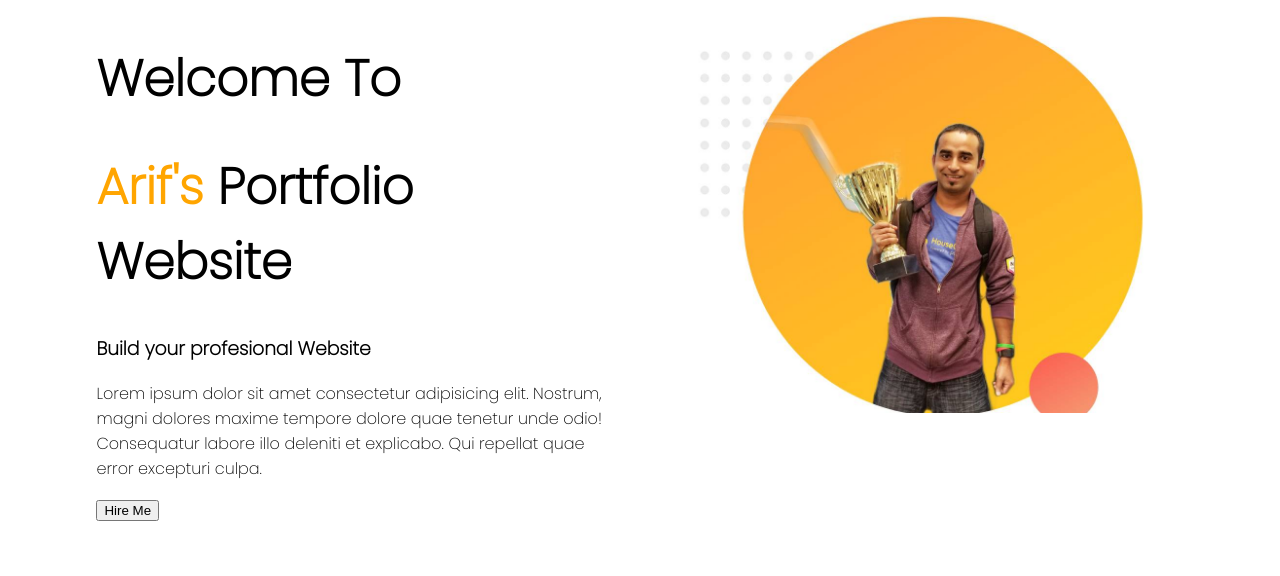
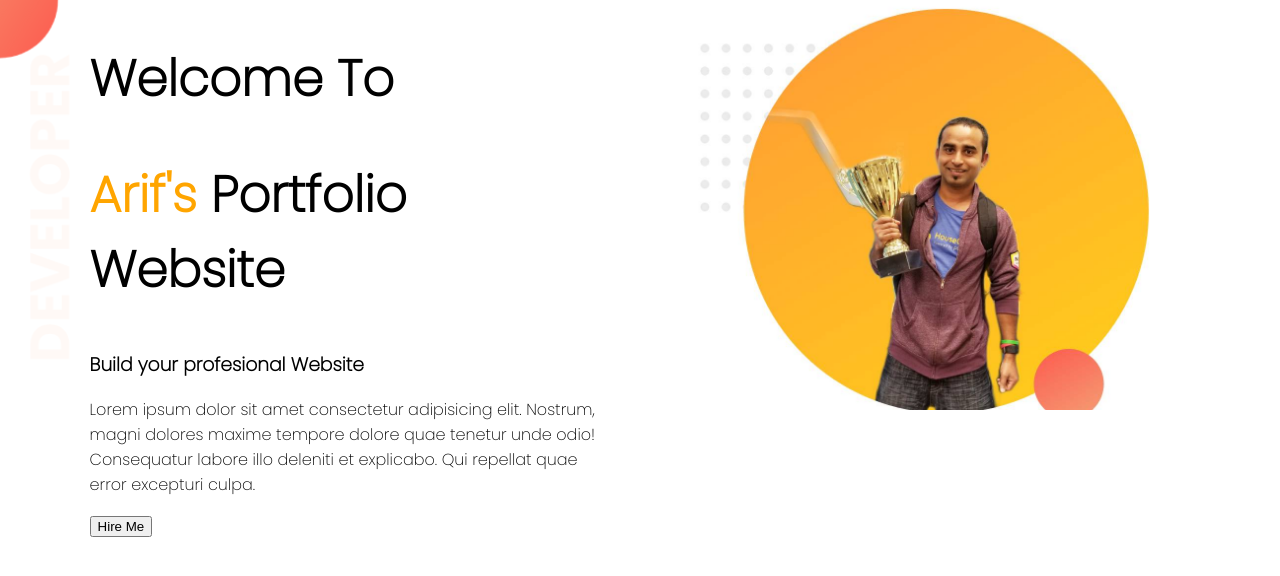
Before and after one commit to Ariful145/web-portfolio, a plain HTML site: page index.html in a window 1280 px wide. Drawn offline with Linux system fonts and the light colour scheme.

Commit message:
top-section banner added

```diff
--- a/index.html
+++ b/index.html
@@ -9,6 +9,7 @@
     <link rel="stylesheet" href="style.css">
     </head>
 <body>
+    <section class="top-section">
         <div class="half-width">
             <h1>Welcome To</h1>
             <h1><span class="name">Arif's</span> Portfolio Website</h1>
@@ -19,5 +20,6 @@
         <div class="half-width">
             <img src="images/profile.jpg">
         </div>
+    </section>
 </body>
 </html>
--- a/style.css
+++ b/style.css
@@ -1,5 +1,6 @@
 body{
     font-family: 'Poppins', sans-serif;
+    margin: 0;
 }
 
 h1{
@@ -20,3 +21,11 @@ h1{
 .half-width img{
     width: 100%;
 }
+
+.top-section{
+    background-image: url("images/top-banner.png");
+}
+
+section{
+    height: 500px;
+}
```
Lines whose indentation alone changed are shown as unchanged.
